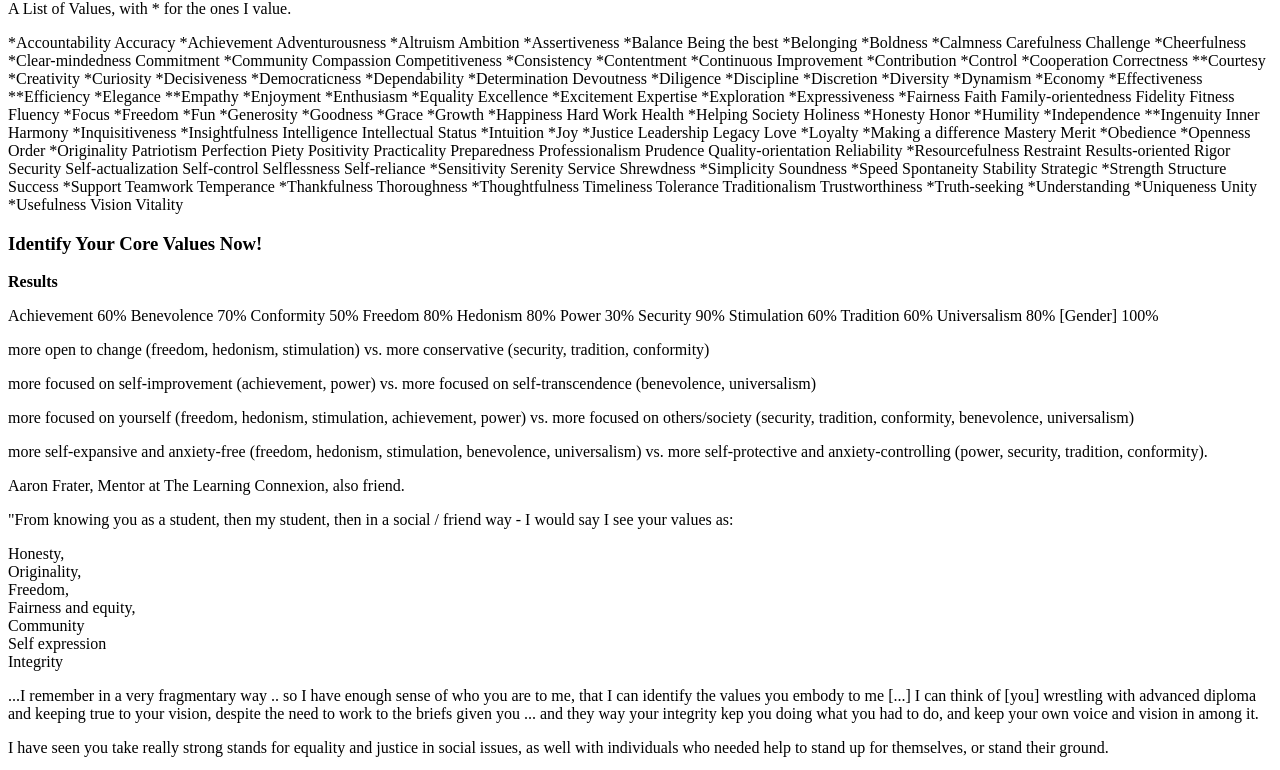
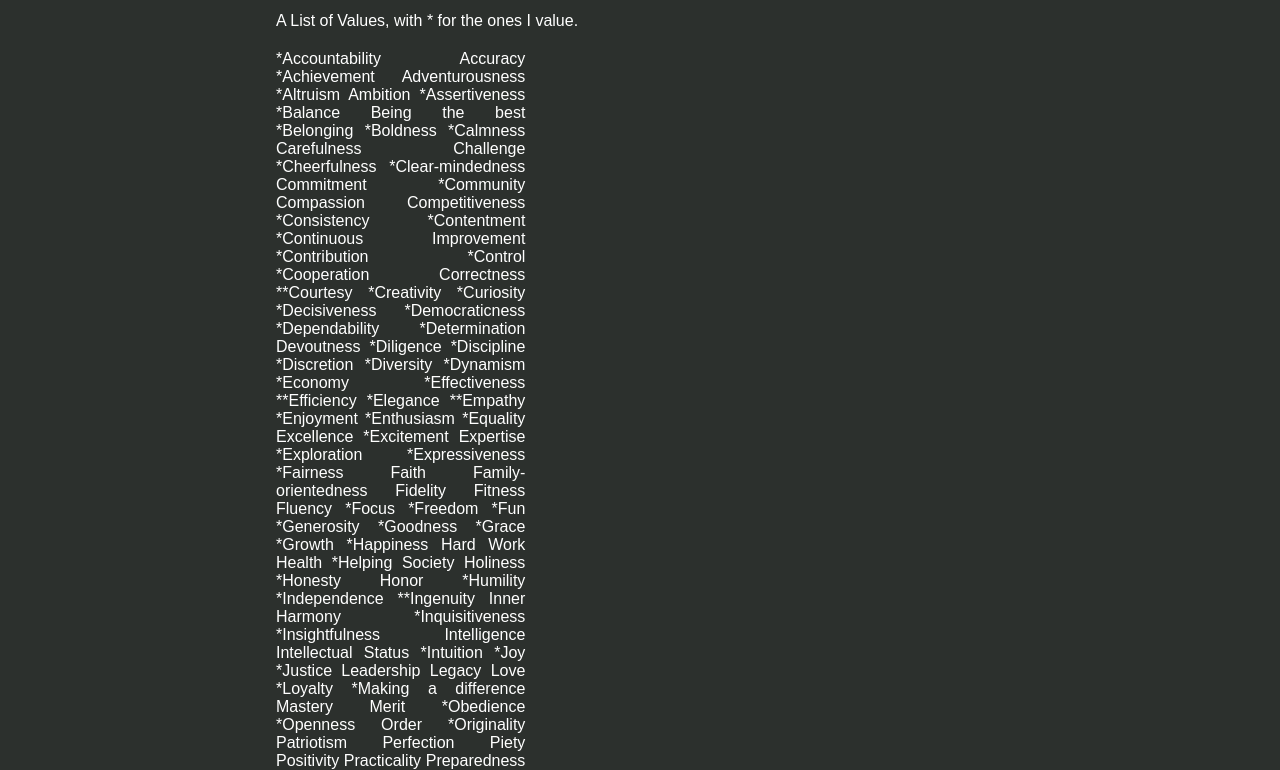
Before and after one commit to billiebambina/billiebambina.github.io, a plain HTML site: page blog/Core/sprint1-cultural.html in a window 1280 px wide. Shown: the part 106-876 px from the top of the page. Drawn offline with Linux system fonts and the light colour scheme.

Commit message:
css better work

```diff
--- a/blog/Core/sprint1-cultural.html
+++ b/blog/Core/sprint1-cultural.html
@@ -1,7 +1,7 @@
 <!DOCTYPE html>
 <html lang="en-NZ">
     <head>
-        <link href="styles\main.css" rel=“stylesheet” type=“text/css” />
+        <link rel="stylesheet" type="text/css" media="screen" href="/styles/main.css"; />
         <meta charset="UTF-8">
         <meta name="viewport" content="width=device-width, initial-scale=1.0">
         <meta http-equiv="X-UA-Compatible" content="ie=edge">
```
